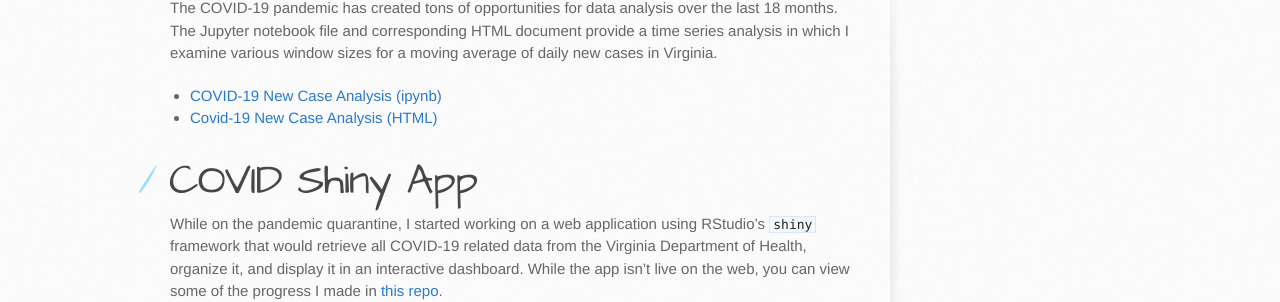
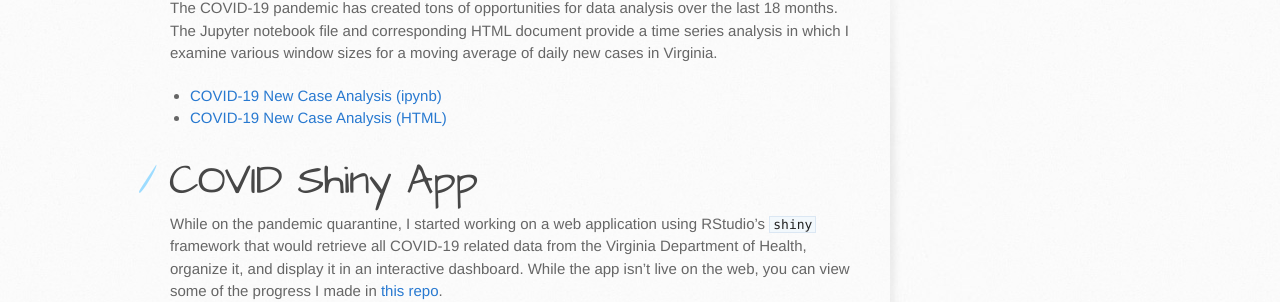
Before and after one commit to jsellis-wm/jsellis-wm.github.io, a Jekyll site: the page built from covid/index.md, in a window 1280 px wide. Shown: the part 298-600 px from the top of the page. Built offline with Jekyll 4.4.1, drawn with Linux system fonts in a browser that asks for light colours; our own code applies the rules of GitHub Pages for plain Markdown files.

```diff
--- a/covid/index.md
+++ b/covid/index.md
@@ -6,7 +6,7 @@ layout: default
 The COVID-19 pandemic has created tons of opportunities for data analysis over the last 18 months. The Jupyter notebook file and corresponding HTML document provide a time series analysis in which I examine various window sizes for a moving average of daily new cases in Virginia.
 
 - [COVID-19 New Case Analysis (ipynb)](covid.ipynb)
-- [Covid-19 New Case Analysis (HTML)](covid.html)
+- [COVID-19 New Case Analysis (HTML)](covid.html)
 
 # COVID Shiny App
 While on the pandemic quarantine, I started working on a web application using RStudio's `shiny` framework that would retrieve all COVID-19 related data from the Virginia Department of Health, organize it, and display it in an interactive dashboard. While the app isn't live on the web, you can view some of the progress I made in [this repo](https://github.com/joseph-ellis/va-covid).
```
